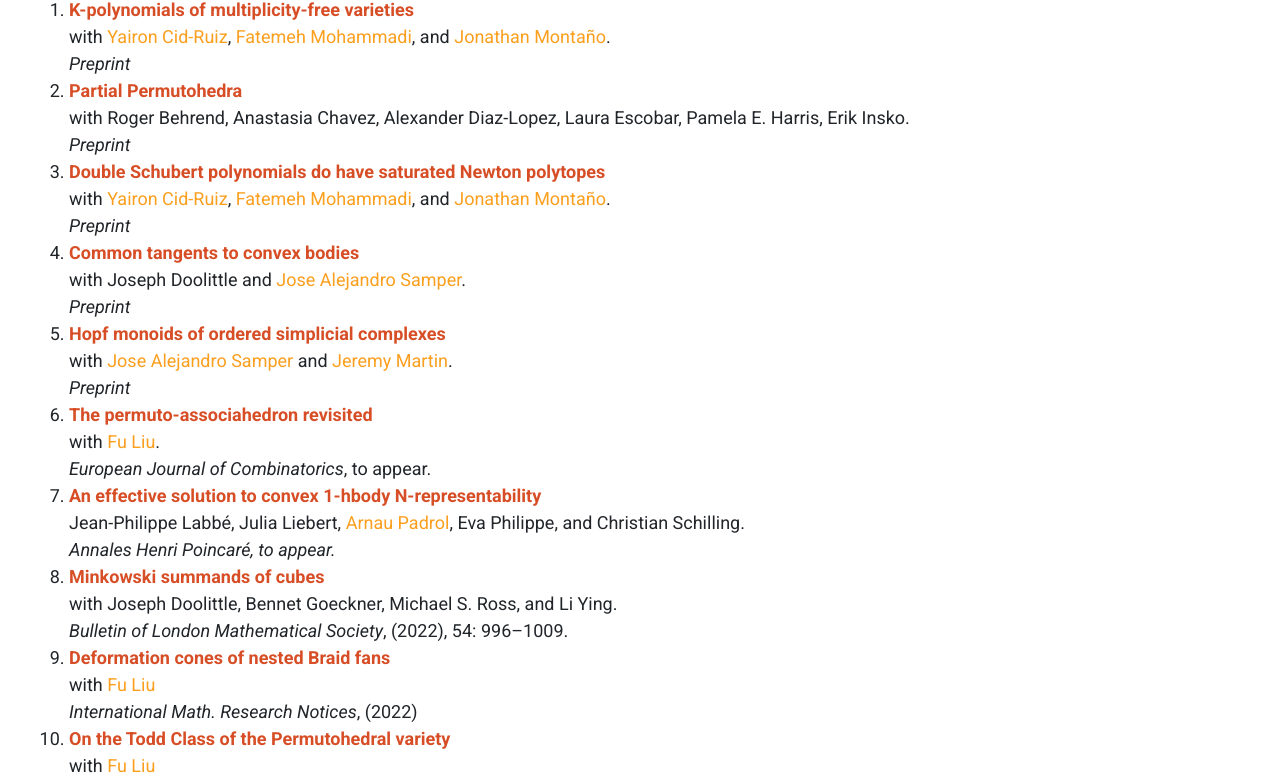
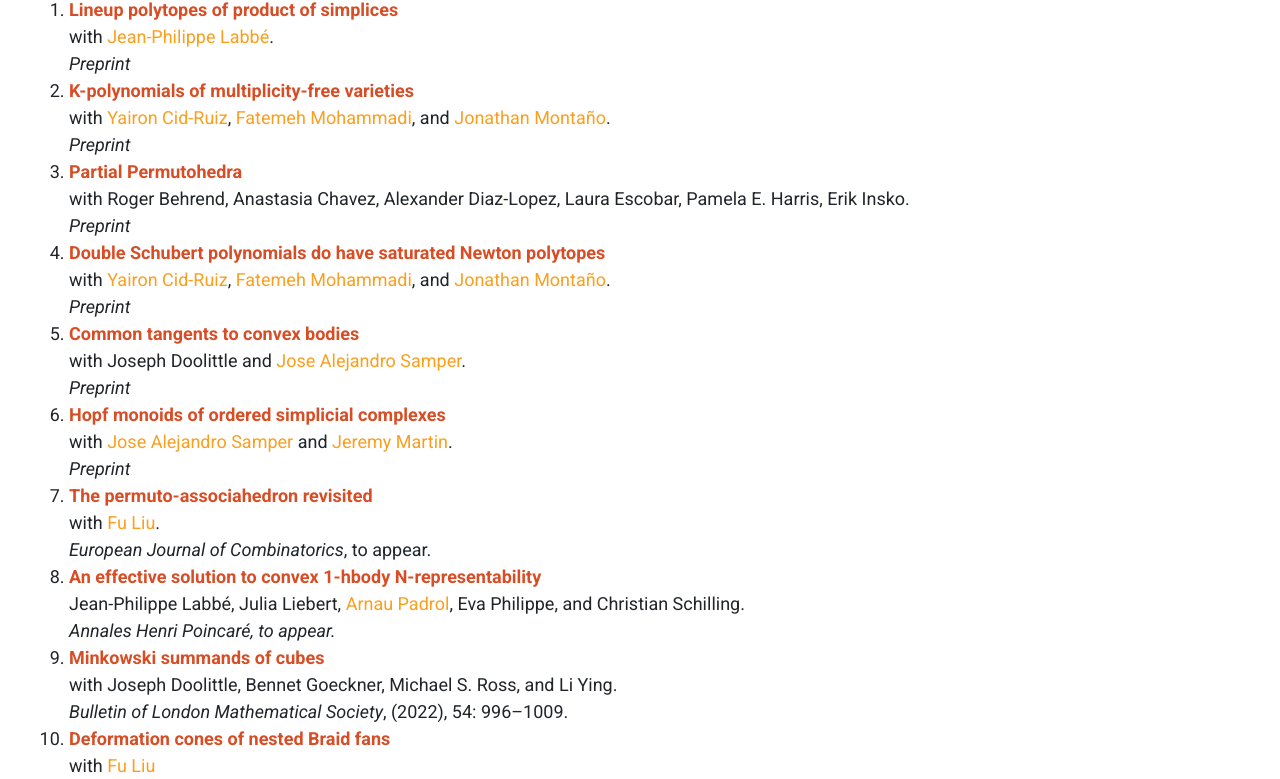
Before and after one commit to efecastillo/efecastillo.github.io, a plain HTML site: page research.html in a window 1280 px wide. Shown: the part 211-990 px from the top of the page. Drawn offline with nearby package versions, Linux system fonts and the light colour scheme.

Commit message:
Added JP paper

```diff
--- a/research.html
+++ b/research.html
@@ -33,6 +33,11 @@
         <div class="col-md-12" >
             <h1> Investigaci&oacuten </h1>
             <ol>
+                <li> <a href="https://arxiv.org/abs/2306.00082" class="paper" >Lineup polytopes of product of simplices </a><br>
+				with <a href="https://jplab.github.io/">Jean-Philippe Labbé</a>.<br>
+                <em> Preprint </em>
+                </li>
+
                 <li> <a href="https://arxiv.org/abs/2212.13091" class="paper" >K-polynomials of multiplicity-free varieties</a><br>
                 with <a href="https://ycid.github.io/">Yairon Cid-Ruiz</a>,  <a href="https://www.fatemehmohammadi.com/">Fatemeh Mohammadi</a>, and <a href="https://j-montano.github.io/">Jonathan Montaño</a>. <br>
                 <em> Preprint </em>
```
